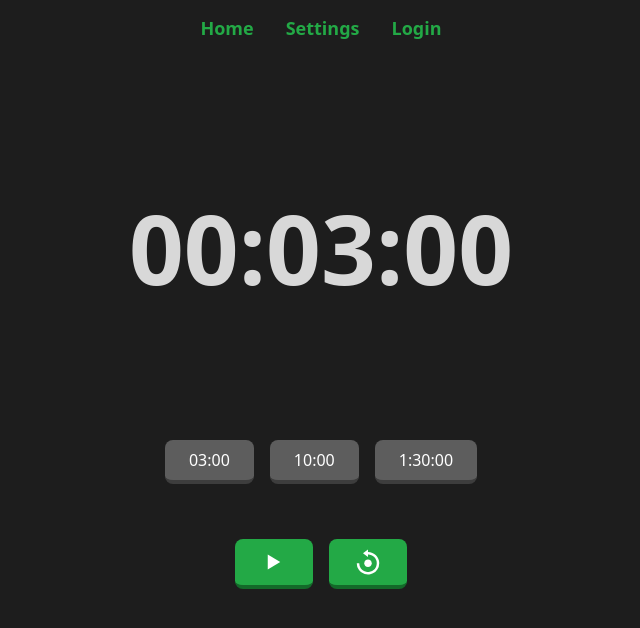
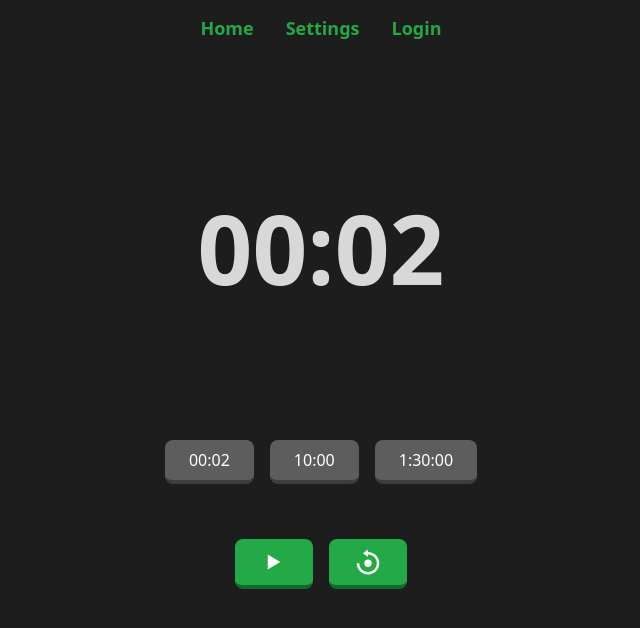
Before and after one commit to cat391/GrindMeter, a React (Vite) app in the folder grindmeter/: page / in a window 1280 px wide. Shown: the top 628 px of the page, without its empty margins (319-959 px from the left). Built offline with nearby package versions, Linux system fonts and the light colour scheme.

Commit message:
Fixed pause issue

```diff
--- a/grindmeter/src/components/SettingsModal.jsx
+++ b/grindmeter/src/components/SettingsModal.jsx
@@ -4,8 +4,6 @@ import { convertToTimeStr } from "./PresetButton";
 import { useState } from "react";
 
 function SettingsModal({ open, onClose }) {
-  console.log(convertToTimeStr(exportedPresets[0]));
-
   const [value, setValue] = useState(convertToTimeStr(exportedPresets[0]));
 
   const handleChange = (event) => {
--- a/grindmeter/src/components/Timer.jsx
+++ b/grindmeter/src/components/Timer.jsx
@@ -1,12 +1,9 @@
 import useTimer from "./useTimer";
+import { convertToTimeStr } from "./PresetButton";
 import "../App.css";
 
 export default function Timer({ duration, isRunning, reset }) {
-  const { hours, minutes, seconds, state } = useTimer(
-    duration,
-    isRunning,
-    reset
-  );
+  const { state, totalSeconds } = useTimer(duration, isRunning, reset);
 
   return (
     <div
@@ -16,8 +13,7 @@ export default function Timer({ duration, isRunning, reset }) {
           : "flex items-center justify-center h-96 w-full text-8xl font-bold text-customBlack-400"
       }
     >
-      {String(hours).padStart(2, "0")}:{String(minutes).padStart(2, "0")}:
-      {String(seconds).padStart(2, "0")}
+      {convertToTimeStr(totalSeconds)}
     </div>
   );
 }
--- a/grindmeter/src/components/useTimer.jsx
+++ b/grindmeter/src/components/useTimer.jsx
@@ -2,42 +2,50 @@ import { useState, useEffect, useRef } from "react";
 
 export default function useTimer(startingSeconds, isRunning, reset) {
   const [time, setTime] = useState(startingSeconds);
-  const startingTime = useRef(null);
+  const remainingTimeRef = useRef(startingSeconds);
+  const intervalRef = useRef(null);
 
   // Resets time if startingSeconds is reset or changed
   useEffect(() => {
     setTime(startingSeconds);
+    remainingTimeRef.current = startingSeconds;
   }, [startingSeconds, reset]);
 
   useEffect(() => {
-    if (!isRunning) return;
+    // if (!isRunning) return;
 
-    startingTime.current = Date.now();
+    if (isRunning) {
+      const startingTime = Date.now();
 
-    const intervalId = setInterval(() => {
-      const passedTime = Math.floor((Date.now() - startingTime.current) / 1000);
-      const remainingTime = Math.max(startingSeconds - passedTime, 0);
+      intervalRef.current = setInterval(() => {
+        const passedTime = Math.floor((Date.now() - startingTime) / 1000);
+        const remainingTime = Math.max(
+          remainingTimeRef.current - passedTime,
+          0
+        ); // Updated startingSeconds to remainingTimeRef
 
-      setTime(remainingTime);
+        // console.log(startingSeconds, passedTime, remainingTime);
 
-      if (remainingTime <= 0) {
-        isRunning = false;
-      }
-    }, 100);
+        setTime(remainingTime);
 
-    console.log(`${Date.now()}, ${time}`);
+        if (remainingTime <= 0) {
+          clearInterval(intervalRef.current);
+        }
+      }, 100);
+    } else {
+      clearInterval(intervalRef.current);
+      remainingTimeRef.current = time;
+    }
 
     return () => {
-      clearInterval(intervalId);
+      clearInterval(intervalRef.current);
     };
   }, [isRunning]);
 
   const finished = time === 0;
 
   return {
-    hours: Math.floor((time / (60 * 60)) % 24),
-    minutes: Math.floor((time / 60) % 60),
-    seconds: Math.floor(time % 60),
     state: finished,
+    totalSeconds: time,
   };
 }
--- a/grindmeter/src/pages/Home.jsx
+++ b/grindmeter/src/pages/Home.jsx
@@ -8,7 +8,7 @@ export let exportedPresets = [180, 10, 5400];
 
 export default function Home() {
   const [isOn, setIsOn] = useState(false);
-  const [presets, setPresets] = useState([180, 600, 5400]);
+  const [presets, setPresets] = useState([2, 600, 5400]);
   const [displayedTime, setDisplayedTime] = useState(presets[0]);
   const [shouldReset, setShouldReset] = useState(0);
 
```
